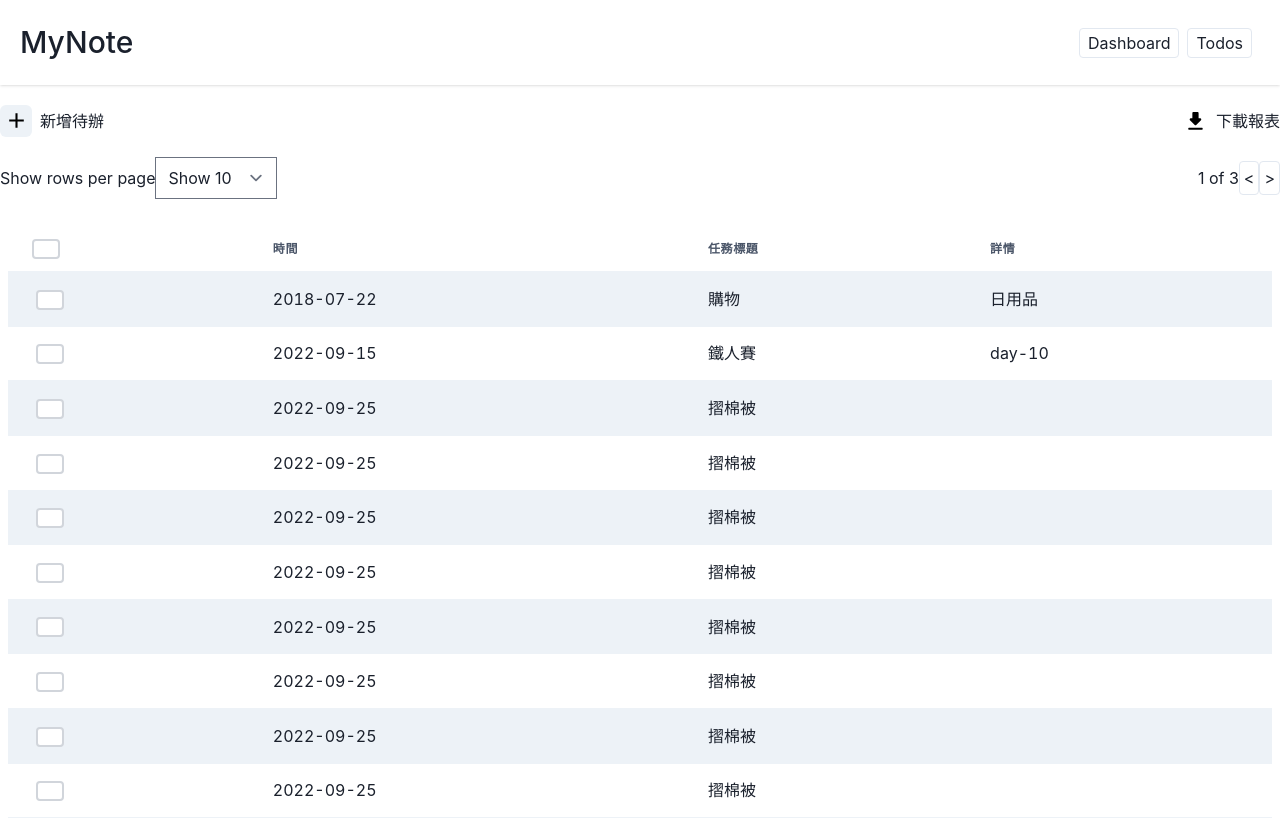
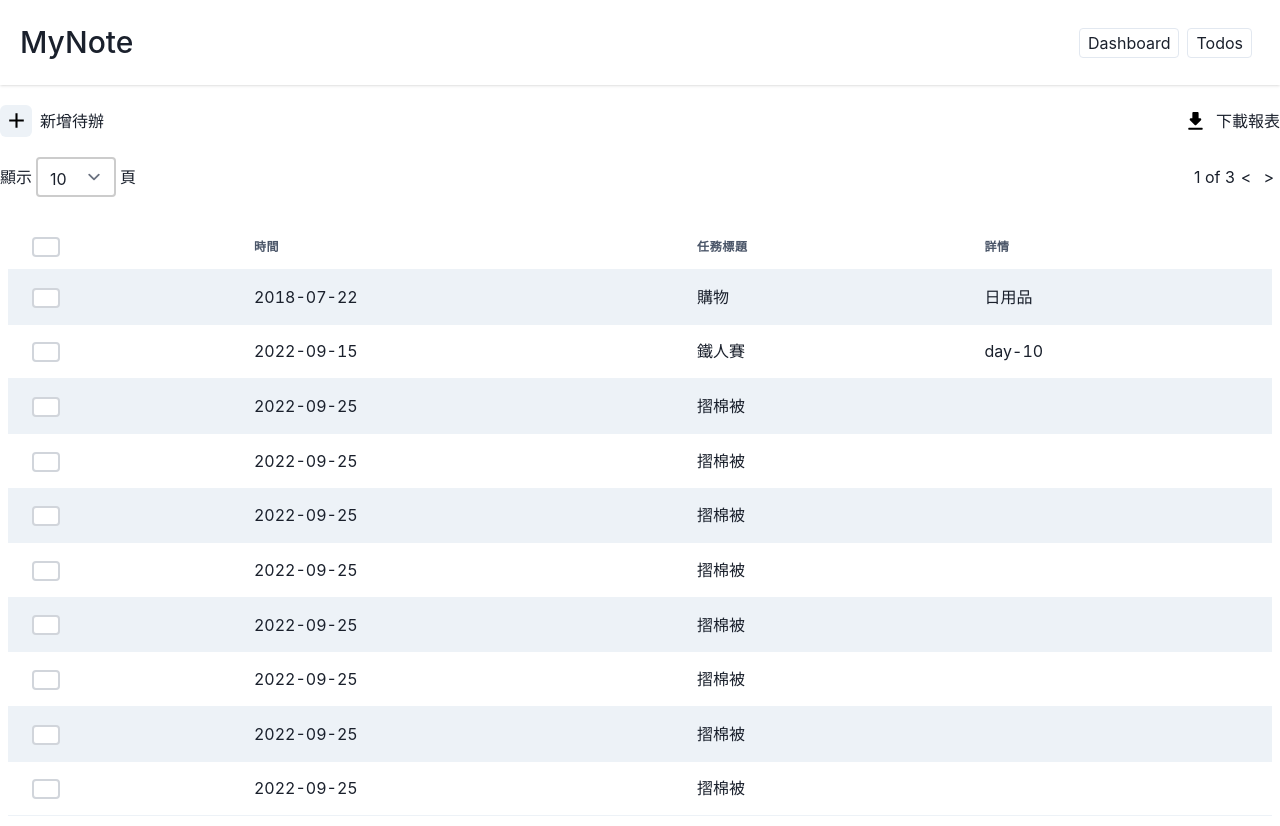
Before and after one commit to aoigj100a/my-note, a React (Create React App) app: page /todo in a window 1280 px wide. Built offline with nearby package versions, Linux system fonts and the light colour scheme.

Commit message:
修改 UI 樣式

```diff
--- a/src/pages/todo/TodoPage.tsx
+++ b/src/pages/todo/TodoPage.tsx
@@ -83,7 +83,7 @@ const TodoPage: React.FC = () => {
           />
         ),
         cell: ({ row }) => (
-          <div className="px-1">
+          <div>
             <IndeterminateCheckbox
               className="form-input border-[2px] rounded border-gray-300 w-[20px] h-[20px]"
               {...{
@@ -172,8 +172,9 @@ const TodoPage: React.FC = () => {
 
       <div className="flex justify-between py-[20px] max-w-[1280px] mx-auto my-0">
         <div className="flex items-center">
-          <span>Show rows per page</span>
-          <select
+          <span>顯示</span>
+          <select className="select w-[80px] h-[40px] mx-[4px]
+                  rounded border-[2px] border-[#ccc]"
             value={table.getState().pagination.pageSize}
             onChange={(e) => {
               table.setPageSize(Number(e.target.value));
@@ -181,10 +182,11 @@ const TodoPage: React.FC = () => {
           >
             {[10, 20, 30, 40, 50].map((pageSize) => (
               <option key={pageSize} value={pageSize}>
-                Show {pageSize}
+                {pageSize}
               </option>
             ))}
           </select>
+          <span>頁</span>
         </div>
         <div className="flex items-center">
           <span>
@@ -194,14 +196,14 @@ const TodoPage: React.FC = () => {
           </span>
           <div className="flex">
             <button
-              className="border rounded p-1"
+              className="p-1 mx-[2px]"
               onClick={() => table.previousPage()}
               disabled={!table.getCanPreviousPage()}
             >
               {"<"}
             </button>
             <button
-              className="border rounded p-1"
+              className="p-1 mx-[2px]"
               onClick={() => table.nextPage()}
               disabled={!table.getCanNextPage()}
             >
```
